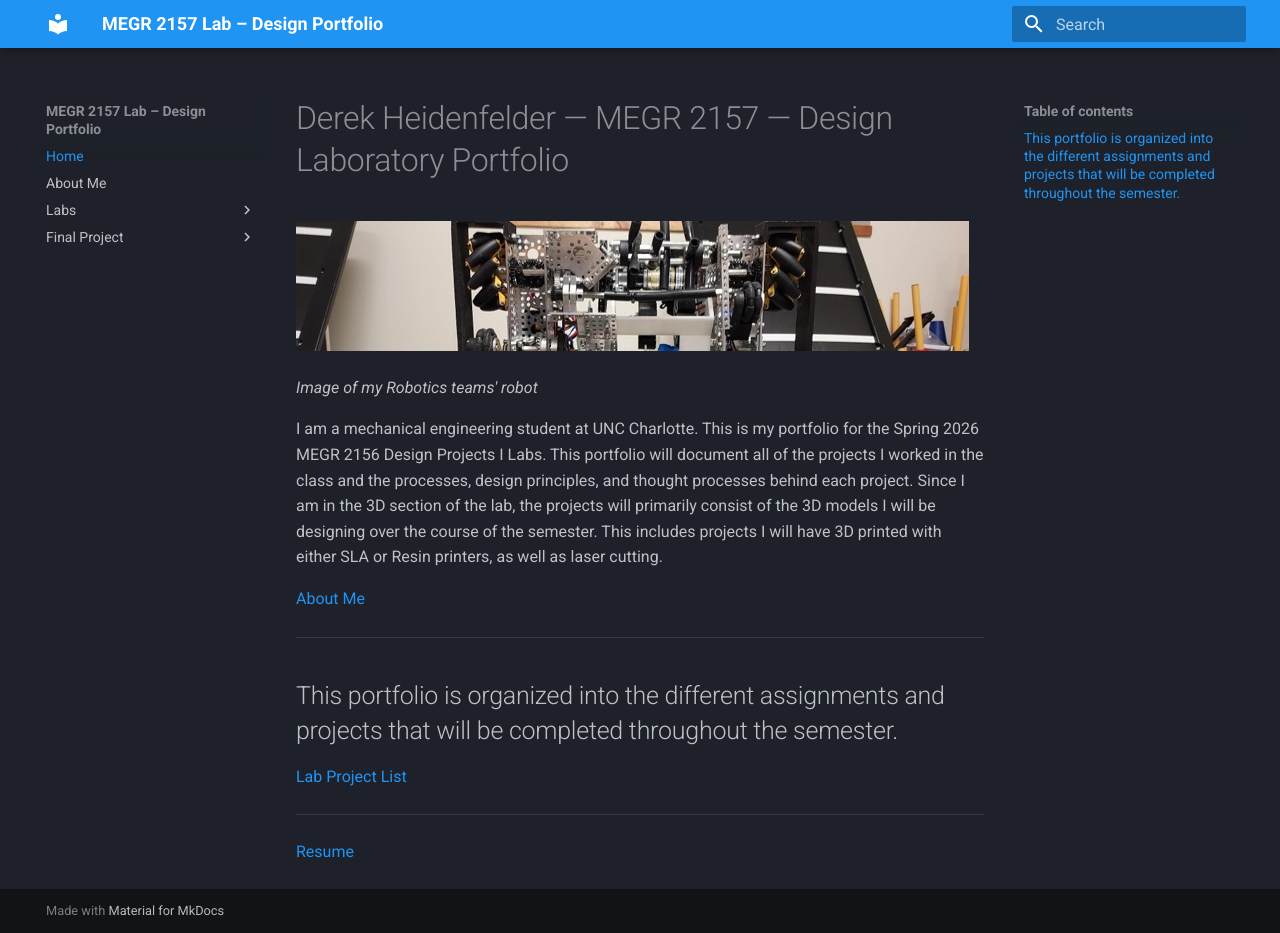
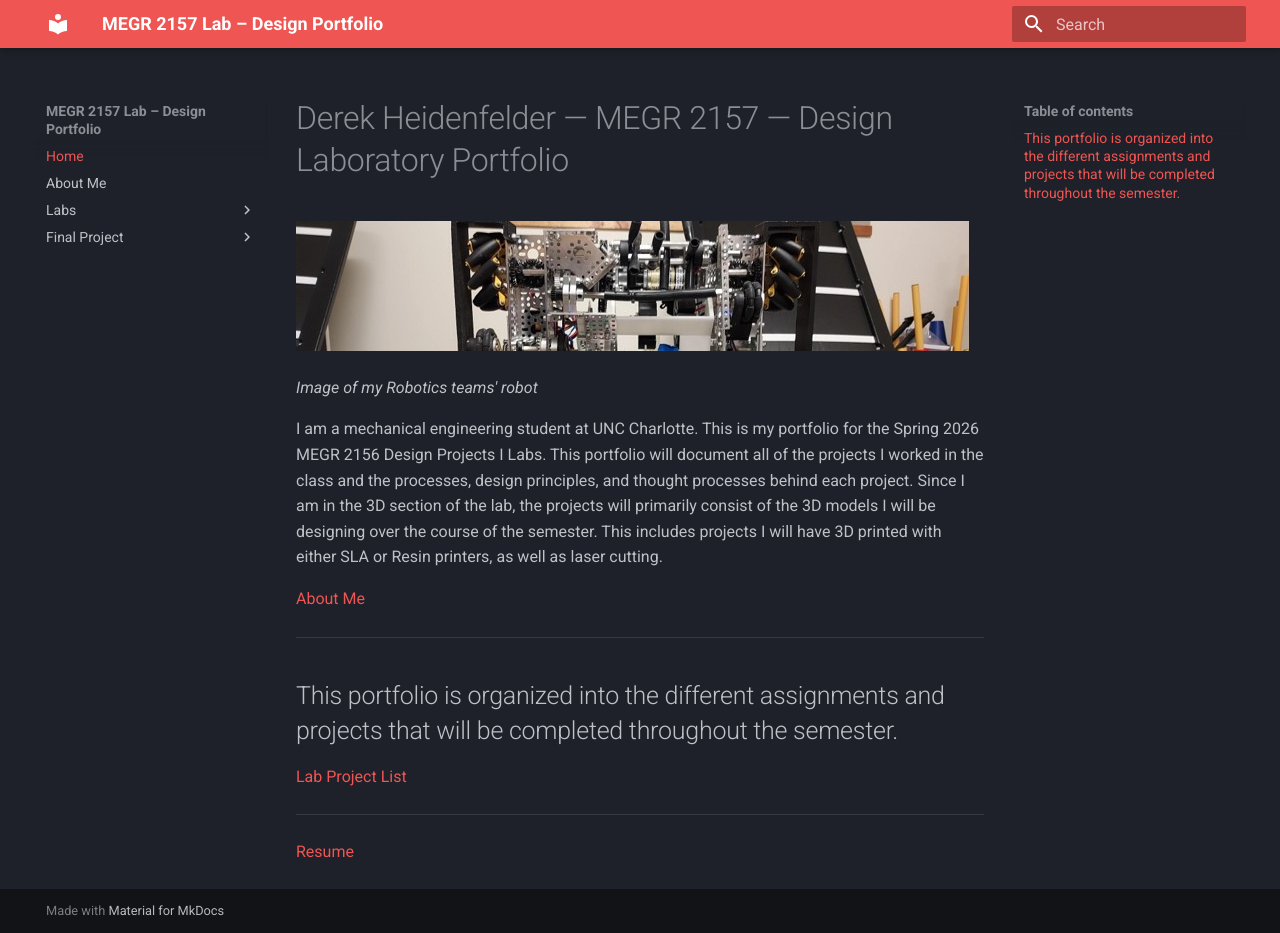
Before and after one commit to dheidenf-beep/DerekH-MEGR2157-LAB-Portfolio, an MkDocs documentation site: the page built from docs/index.md, in a window 1280 px wide and 933 px high. Built offline with MkDocs 1.6.1 and Material for MkDocs 9.7.7, drawn with Linux system fonts in a browser that asks for light colours.

Commit message:
Change primary color from blue to red

```diff
--- a/mkdocs.yml
+++ b/mkdocs.yml
@@ -5,7 +5,7 @@ theme:
   name: material
   palette:
     scheme: slate
-    primary: blue
+    primary: red
   features:
     - navigation.instant
     - navigation.tracking
```
